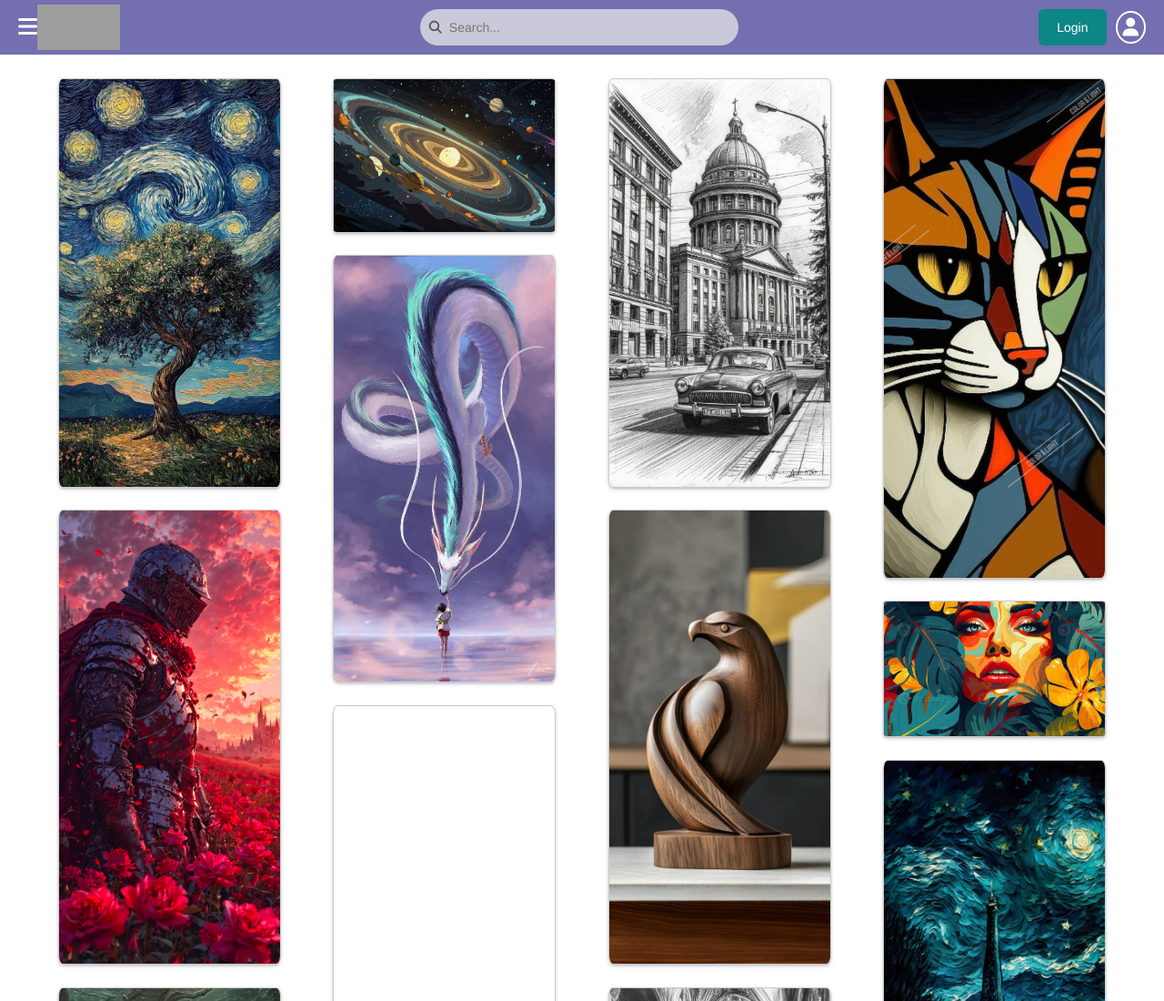
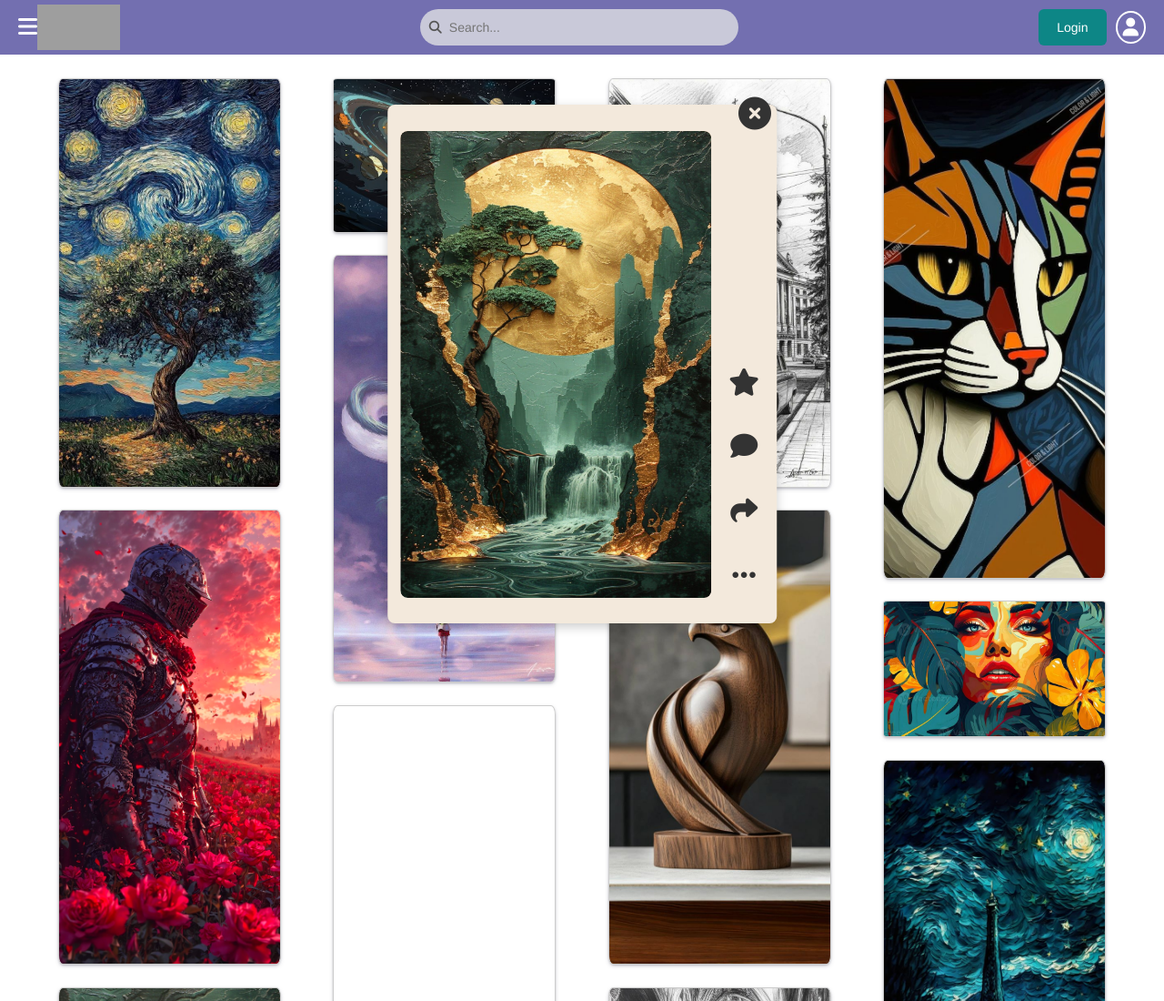
Before and after one commit to friedaloo/Summer-coursework, a plain HTML site: page gallery.html in a window 1280 px wide. Shown: the top 1100 px of the page at 91% size. Drawn offline with nearby package versions, Linux system fonts and the light colour scheme; grey boxes are pictures that could not be loaded.

Commit message:
popup design added

```diff
--- a/gallery.css
+++ b/gallery.css
@@ -30,6 +30,7 @@
     margin-bottom: 10%;
     box-shadow: rgba(50, 50, 93, 0.25) 0px 2px 5px -1px, rgba(0, 0, 0, 0.3) 0px 1px 3px -1px;
     transition: transform 0.3s ease, box-shadow 0.3s ease;
+    cursor: pointer;
 }
 .row1-box:hover {
     transform: scale(1.05);
@@ -56,6 +57,8 @@
     margin-bottom: 10%;
     box-shadow: rgba(50, 50, 93, 0.25) 0px 2px 5px -1px, rgba(0, 0, 0, 0.3) 0px 1px 3px -1px;
     transition: transform 0.3s ease, box-shadow 0.3s ease;
+    cursor: pointer;
+
 }
 .row2-box:hover {
     transform: scale(1.05);
@@ -82,6 +85,8 @@
     margin-bottom: 10%;
     box-shadow: rgba(50, 50, 93, 0.25) 0px 2px 5px -1px, rgba(0, 0, 0, 0.3) 0px 1px 3px -1px;
     transition: transform 0.3s ease, box-shadow 0.3s ease;
+    cursor: pointer;
+
 }
 .row3-box:hover {
     transform: scale(1.05);
@@ -107,6 +112,7 @@
     margin-bottom: 10%;
     box-shadow: rgba(50, 50, 93, 0.25) 0px 2px 5px -1px, rgba(0, 0, 0, 0.3) 0px 1px 3px -1px;
     transition: transform 0.3s ease, box-shadow 0.3s ease;
+    cursor: pointer;
 }
 
 .row4-box:hover {
@@ -121,3 +127,90 @@
 .row4-box:nth-child(4) { height: 600px; }
 .row4-box:nth-child(5) { height: 180px; }
 .row4-box:nth-child(6) { height: 180px; }
+
+.popup {
+    height: 600px;
+    width: 450px;
+    /* background-color: #fff; */
+    /* border-radius: 8px; */
+    /* box-shadow: rgba(0, 0, 0, 0.2) 0px 4px 12px; */
+    position: absolute;
+    top: 50%;
+    left: 50%;
+    transform: translate(-50%, -50%);
+    /* padding: 0 20px; */
+}
+
+.popup-inner {
+    height: 95%;
+    width: 95%;
+    border-radius: 8px;
+    background-color: #F3E9DC;
+    box-shadow: rgba(0, 0, 0, 0.2) 0px 4px 12px;
+    position: absolute;
+    top: 50%;
+    left: 50%;
+    transform: translate(-50%, -50%);
+    display: flex;
+    align-items: center;
+    justify-content: space-evenly;
+}
+
+.popup-img {
+    height: 90%;
+    width: 80%;
+    /* background-color: #333; */
+    border-radius: 8px;
+    overflow: hidden;
+    display: flex;
+    align-items: center;
+    justify-content: center;
+}
+
+.img-content {
+    height: auto;
+    width: 100%;
+    border-radius: 8px;
+    max-height: 100%;
+    background-position: center;
+    background-size: cover;
+    background-image: url('/Assets/art\ 4.jpg');
+    box-shadow: rgba(0, 0, 0, 0.2) 0px 4px 12px;
+}
+
+.popup-description {
+    height: 90%;
+    width: 10%;
+    /* background-color: #eee; */
+    border-radius: 8px;
+    /* padding: 20px; */
+    /* border: 3px solid #ccc; */
+    display: flex;
+    flex-direction: column;
+    align-items: center;
+    justify-content: flex-end;
+    gap: 4%;
+}
+
+.popup-description i {
+    font-size: 30px;
+    color: #333;
+    margin: 10px 0;
+    cursor: pointer;
+}
+
+.popup-description i:hover {
+    color: #6a6868;
+}
+
+.popup-close {
+    position: absolute;
+    right: 17px;
+    font-size: 36px;
+    color: #333;
+    cursor: pointer;
+}
+
+.popup-close:hover {
+    color: #ff0000;
+}
--- a/gallery.html
+++ b/gallery.html
@@ -146,6 +146,26 @@
             </div>
         </div>
     </footer>
+
+    <!-- code for gallery popup -->
+     <div class="popup">
+        <div class="popup-inner">
+            <div class="popup-img">
+                <img src="/Assets/art 3.jpg" alt="" class="img-content">
+            </div>
+            <div class="popup-description">
+                <i class="fa-solid fa-star"></i>
+                <i class="fa-solid fa-comment"></i>
+                <i class="fa-solid fa-share"></i>
+                <i class="fa-solid fa-ellipsis"></i>
+            </div>
+        </div>
+        <div class="popup-close">
+            <i class="fa-solid fa-circle-xmark"></i>
+        </div>
+     </div>
+
+    <!-- Scripts -->
     <script src="script.js"></script>
     <script src="gallery.js"></script>
 </body>
```
